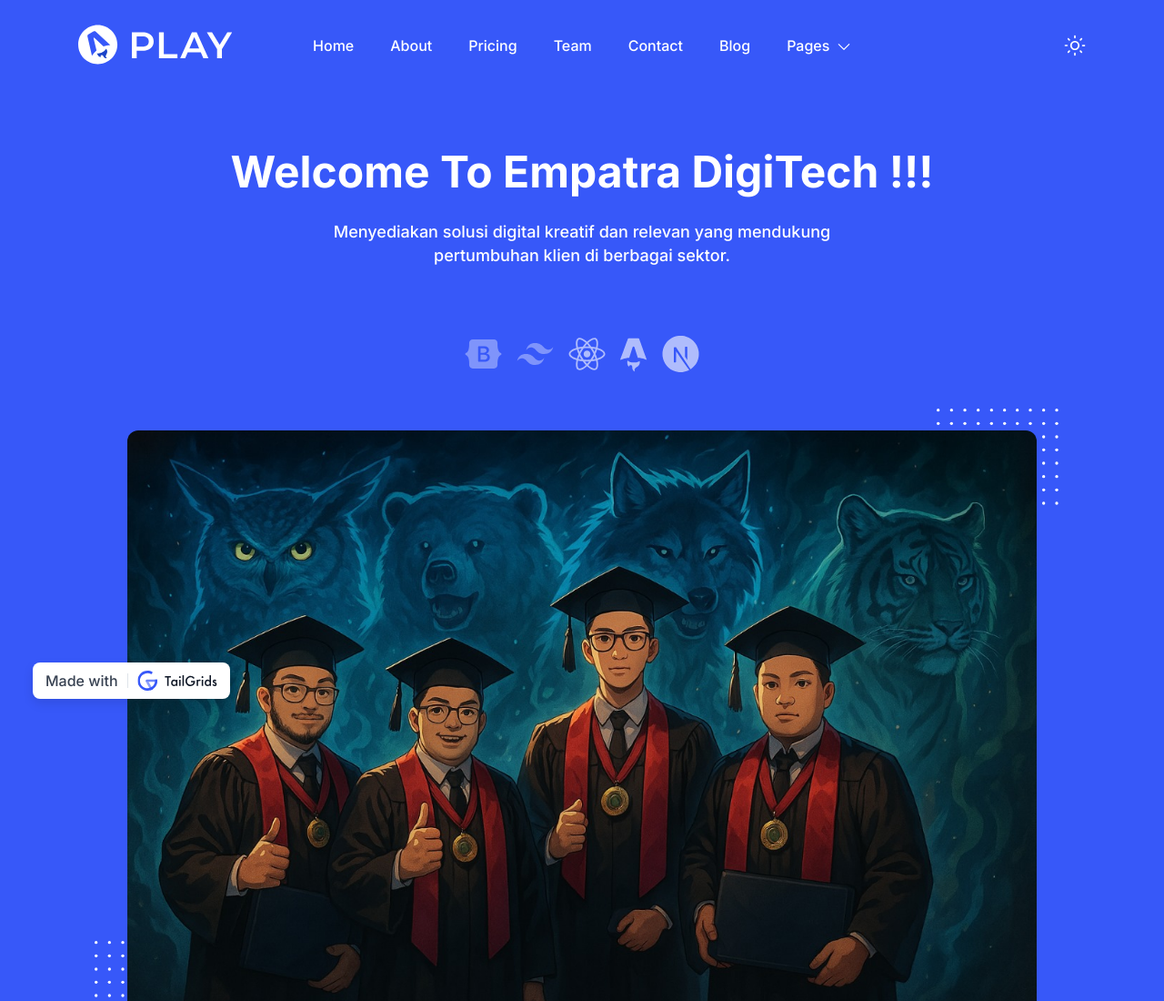
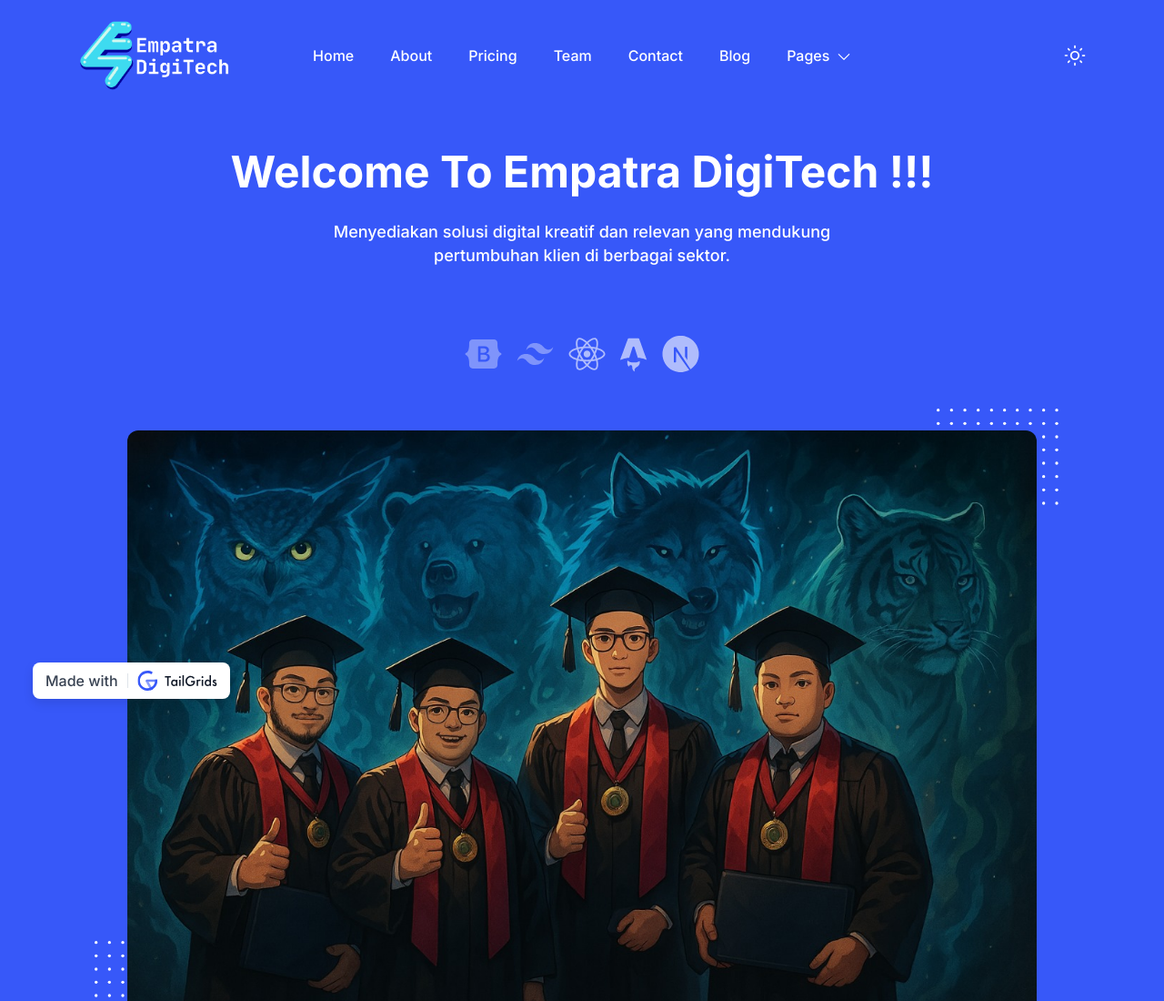
Before and after one commit to Empatra-DigiTech/portoED, an Astro site: page / in a window 1280 px wide. Shown: the top 1100 px of the page at 91% size. Built offline with nearby package versions, Linux system fonts and the light colour scheme; Astro itself is replaced by a stand-in of ours.

Commit message:
change logo dark and light mode

```diff
--- a/src/scripts/stickymenu.js
+++ b/src/scripts/stickymenu.js
@@ -16,9 +16,9 @@ document.addEventListener('DOMContentLoaded', function () {
     if(logo.length) {
       // === logo change
       if (ud_header.classList.contains('sticky-header')) {
-        document.querySelector(".header-logo").src = '/assets/logo/logo.svg';
+        document.querySelector(".header-logo").src = '/assets/logo/Logo-Empatra-black.png';
       } else {
-        document.querySelector('.header-logo').src = '/assets/logo/logo-white.svg';
+        document.querySelector('.header-logo').src = '/assets/logo/Logo-Empatra.png';
       }
     }
 
@@ -26,7 +26,7 @@ document.addEventListener('DOMContentLoaded', function () {
       if (logo.length) {
         // === logo change
         if (ud_header.classList.contains('sticky-header')) {
-          document.querySelector('.header-logo').src = '/assets/logo/logo-white.svg';
+          document.querySelector('.header-logo').src = '/assets/logo/Logo-Empatra.png';
         }
       }
     }
```
